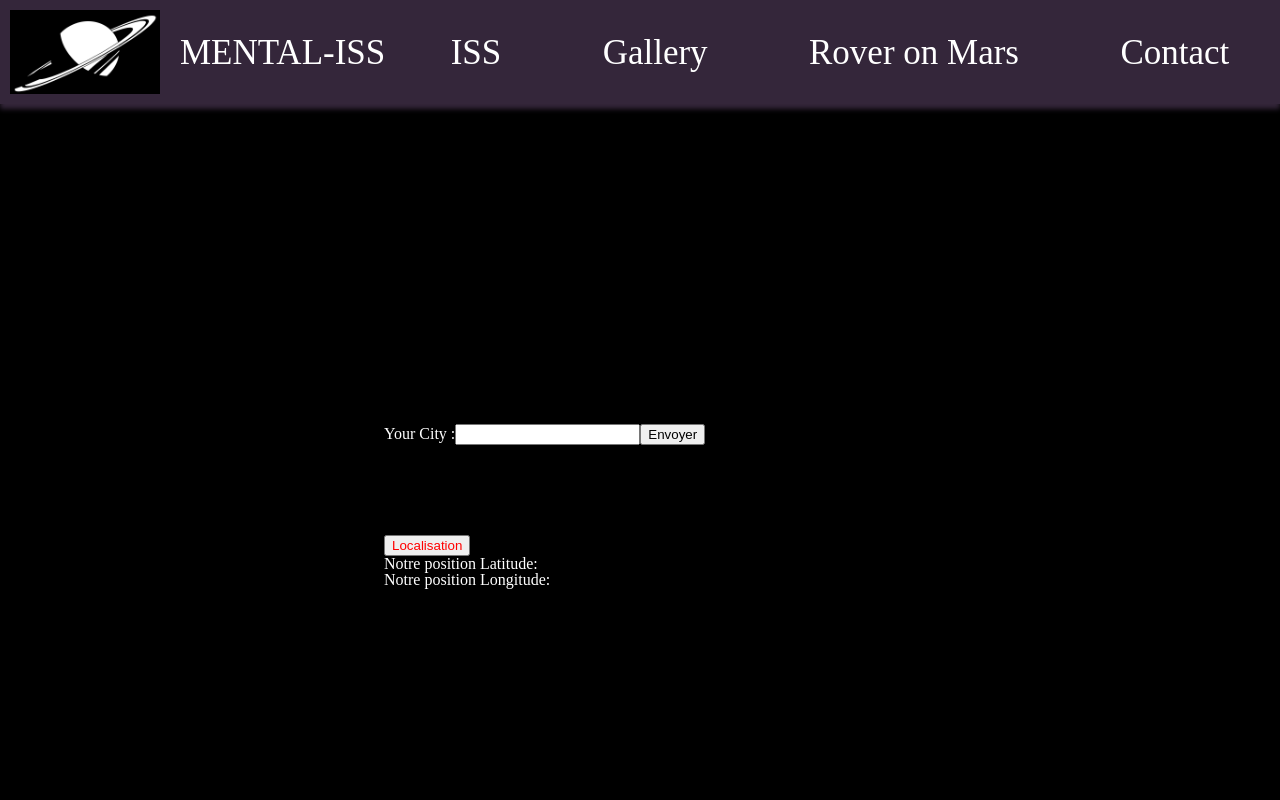
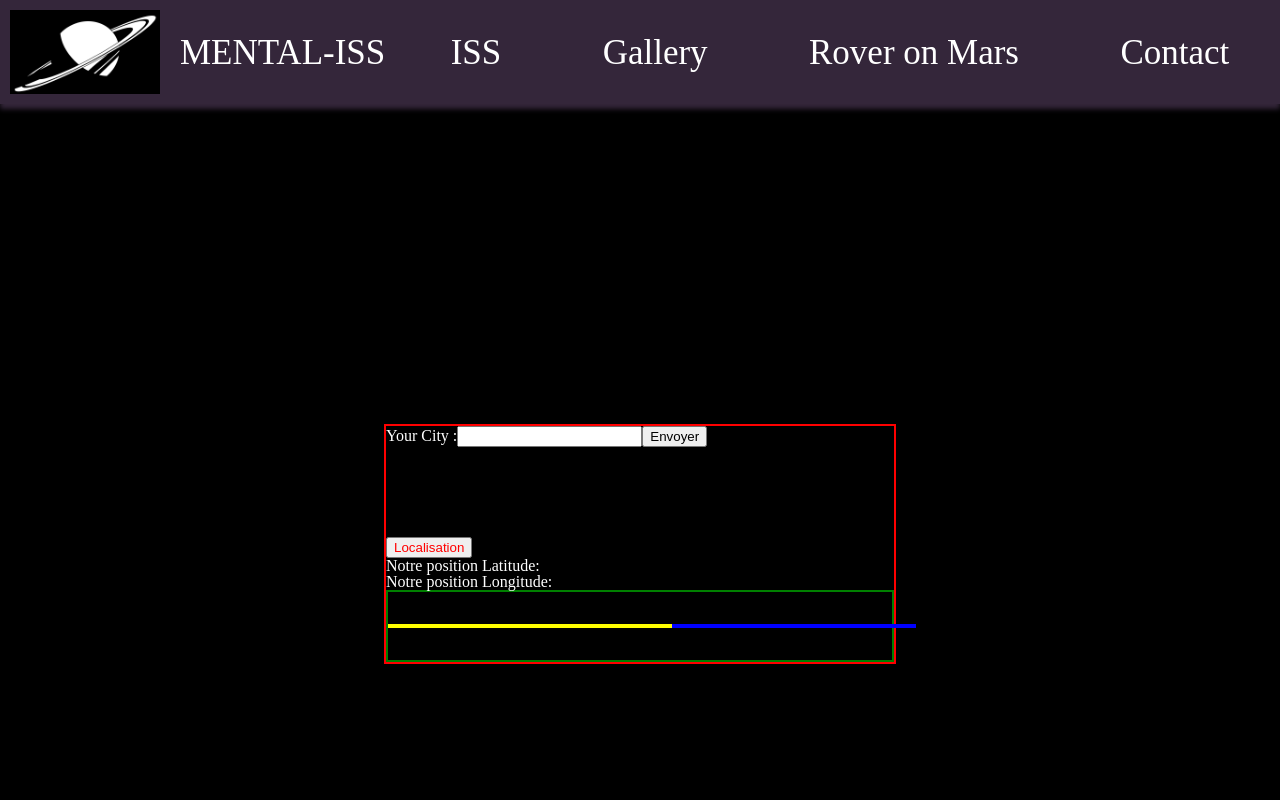
Before and after one commit to WildCodeSchool/lille-0920b-js-mentali-iss, a React (Create React App) app: page / in a window 1280 px wide. Shown: the top 800 px of the page. Built offline with nearby package versions, Linux system fonts and the light colour scheme.

Commit message:
add comments, border to balise and reindentation

```diff
--- a/src/components/PassageIss.jsx
+++ b/src/components/PassageIss.jsx
@@ -1,9 +1,12 @@
 //http://open-notify.org/Open-Notify-API/ISS-Pass-Times/
 //The API returns a list of upcoming ISS passes for a particular location formatted as JSON.
 //As input it expects a latitude/longitude pair, altitude and how many results to return. All fields are required.
-//As output you get the same inputs back (for checking) and a time stamp when the API ran in addition to a success or failure message and a list of passes. Each pass has a duration in seconds and a rise time as a unix time stamp.
+//As output you get the same inputs back (for checking) and a time stamp when the API ran in addition to a success or failure message and a list of passes.
+//Each pass has a duration in seconds and a rise time as a unix time stamp
+// unix is a time mesaure based on seconds since 01/01/1970
+//convert Unix time to Human time : https://www.password-generator-tool.com/unix-timestamp-convert-timestamp
+// we use Moment Library to do this see https://momentjs.com/docs/
 
-//https://www.password-generator-tool.com/unix-timestamp-convert-timestamp   about Unix time to Human time
 import React, { Component } from "react";
 import axios from 'axios';
 import Moment from 'react-moment';
@@ -17,38 +20,38 @@ margin-top: 40vh;
   margin-bottom: 40vh;
   margin-left: 30vw;
   margin-right: 30vw;
+  border: solid 2px red`
 
-`;
 const PredContainer = styled.div`
-
   display: grid;
   grid-template-columns: auto auto;
-
-`;
+  border: solid 2px green;
+`
 const DurationContainer = styled.div`
   position: relative;
   margin-top: 4vh;
   margin-bottom: 4vh;
   width : 30vh;
   flex: wrap;
-`;
+  border: solid 2px blue;`
+
 const RisetimeContainer = styled.div`
   position: relative;
   margin-top: 4vh;
   margin-bottom: 4vh;
   width : 35vh;
   flex: wrap;
-`;
-//https://nominatim.openstreetmap.org/search/Lille?format=json&addressdetails=1&limit=1
+  border: solid 2px yellow
+`
 
 Moment.globalLocal = true;
 
 class PassageIss extends Component {
   constructor(props) {
     super(props);
-    this.getLocation = this.getLocation.bind(this);
     this.handleChangeCity = this.handleChange.bind(this);
     this.handleSubmitCity = this.handleSubmit.bind(this);
+    this.getLocation = this.getLocation.bind(this);
     this.state = {
       lat: null,
       lng: null,
@@ -58,90 +61,109 @@ class PassageIss extends Component {
       City: [],
       ArrayCity : [],
       CityCheck : []
+      }
+  };
 
-        }
-  }
+// request city field for call "Nominatim"
+// pourquoi faut-il les binder en changeant leur nom ?
 handleChange(event) {
   this.setState({City: event.target.value});
 }
-
 handleSubmit(event) {
-  //  console.log('La ville : ' + this.state.City);
   this.getCityLocation({ City:event.target.value});
-
   event.preventDefault();
 }
+//--------------------------------------------------------------------------------------------------//
+
+//use getcityLocation function to call "Nominatim";
+//Nominatim is an API which used OpenStreetMap to find locations on earth name;
+//API get 3 data : lat, long and city check;
+//lat and long update the state;
+//lat and long are require to the callbackfunction "get Prediction";
+//citycheck const is use to get feedback for user when submit button is on;
+//find a json object to view Lille data : https://nominatim.openstreetmap.org/search/Lille?format=json&addressdetails=1&limit=1
+//pourquoi la binder dans la fonction ?
 
 getCityLocation(){
   this.getCityLocation.bind(this);
-
     const CityInput = this.state.City;
-  //  console.log(this.state.City)
     const UrlCity = `https://nominatim.openstreetmap.org/search/${CityInput}?format=json&limit=1`;
-   // console.log(UrlCity)
     axios.get(UrlCity)
       .then(response => {
-   //     console.log(response.data);
         const ArrayCity = response.data[0];
-      console.log(ArrayCity)
+        console.log(ArrayCity);
+        console.log(ArrayCity.lon)
+        console.log(ArrayCity.lat)
         const CityCheck = ArrayCity.display_name;
-      console.log(CityCheck)
-
+        console.log(CityCheck);
      this.setState({ lat: ArrayCity.lat, lng: ArrayCity.lon, CityCheck: CityCheck });
      this.getPrediction()
       })
 }
+//----------------------------------------------------------------------------------------------//
+
+// use getLocation function to call browser localisation pop-up;
+// getLocation call getCurrentPosition function;
+// getCurrentPosition function is use to :
+// update lat and long state;
+// give lat and long require by getPrediction function;
+
 getLocation(){
   navigator.geolocation.getCurrentPosition(position => {
     this.setState({ lat: position.coords.latitude, lng: position.coords.longitude });
     this.getPrediction({ lat: position.coords.latitude, lng: position.coords.longitude });
     }, err => console.log(err,'Votre navigateur authorise-il la geolocalisation de votre appareil ?'));
 }
+
+//-------------------------------------------------------------------------------------------------//
+
+//getPrediction function is use to :
+//call lat and long state and keep it on 2 let "latitude" & "longitude"
+//update the state of apiPredicition object;
+//needs to explain the update apiPrediction state ?????
+//call open-notify API to have ISS predictions :
+// dates, duration, visibility,
+
 getPrediction(){
   this.getPrediction.bind(this);
     let latitude = this.state.lat;
     let longitude = this.state.lng;
-this.setState({apiPrediction : `https://cors-anywhere.herokuapp.com/http://api.open-notify.org/iss-pass.json?lat=${latitude}&lon=${longitude}`,
-headers: {'Origin': `http://api.open-notify.org/iss-pass.json?lat=${latitude}&lon=${longitude}`}})
+  this.setState({apiPrediction :
+    `https://cors-anywhere.herokuapp.com/http://api.open-notify.org/iss-pass.json?lat=${latitude}&lon=${longitude}`,
+    headers: {'Origin': `http://api.open-notify.org/iss-pass.json?lat=${latitude}&lon=${longitude}`
+    }
+  });
   const url = this.state.apiPrediction;
     axios.get(url)
     .then(( res ) => {
     let ApiObject = res.data.response;
+    this.setState({ ApiObject: ApiObject })
+  });
+};
 
-
- this.setState({ ApiObject: ApiObject })
-}
-     )
+componentWillUnmount(){
+console.log('componentWillUnmount')
 }
 
-
-componentWillUnmount(){
-console.log('componentWillUnmount')}
 render() {
-
   const { ApiObject, CityCheck} = this.state;
-
-
-
   return (
-
-      <div >
-      <Form >
+    <div>
+      <Form>
         <form onSubmit={this.handleSubmitCity}>
-        <label  style={{color:"white"}}>
+          <label style={{color:"white"}}>
             Your City :
             <input type="text" value={this.state.City} onChange={this.handleChangeCity} required />
             </label>
             <input type="submit" value="Envoyer" />
         </form>
-        <p  style={{color:"white"}}>{CityCheck}</p>
-
+        <p style={{color:"white"}}>{CityCheck}</p>
         <button style={{color:"red", fontsize: '5vh', marginTop:'7vw'}}
-       onClick={this.getLocation}>Localisation</button>
-        <p  style={{color:"white"}}>Notre position Latitude: {this.state.lat}</p>
-        <p  style={{color:"white"}}>Notre position Longitude: {this.state.lng}</p>
+        onClick={this.getLocation}>Localisation
+        </button>
+        <p style={{color:"white"}}>Notre position Latitude: {this.state.lat}</p>
+        <p style={{color:"white"}}>Notre position Longitude: {this.state.lng}</p>
         <PredContainer>
-
           <RisetimeContainer>
             {ApiObject.map((temps) =>
             {return <Moment style={{color:"white", fontsize: '5vh', marginRight:'20vw'}} format={`MM-DD-YYYY${" à "}hh:mm`}
@@ -149,7 +171,6 @@ console.log('componentWillUnmount')}
             {temps.risetime}</Moment>
             })}
           </RisetimeContainer>
-
           <DurationContainer>
             {ApiObject.map((result) =>{
             return <p  style={{color:"white"}} key={result.duration} >
@@ -160,8 +181,8 @@ console.log('componentWillUnmount')}
         </PredContainer>
       </Form>
     </div>
-
   );
 }
 }
+
 export default PassageIss;
```
Lines whose indentation alone changed are shown as unchanged.
